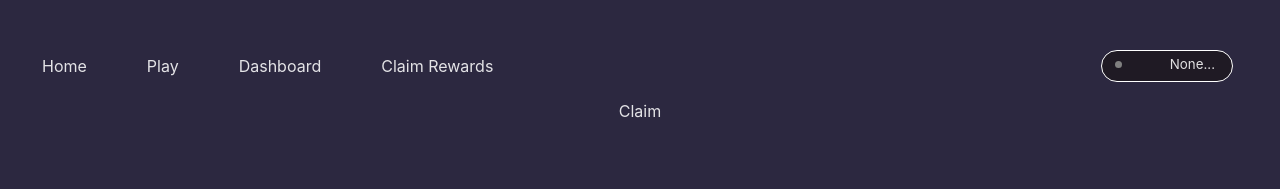
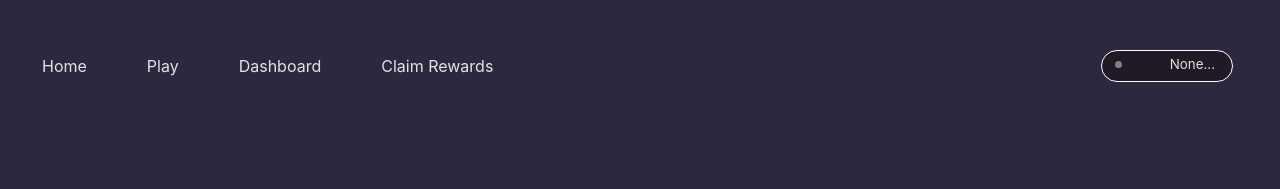
Before and after one commit to ulas96/rock-paper-scissor, a React (Vite) app in the folder client/: page /claim in a window 1280 px wide. Shown: the top 189 px of the page. Built offline with nearby package versions, Linux system fonts and the light colour scheme.

Commit message:
Update Claim.jsx

```diff
--- a/client/src/components/Claim/Claim.jsx
+++ b/client/src/components/Claim/Claim.jsx
@@ -3,7 +3,9 @@ import "react";
 export default function Claim() {
     return (
         <>
-            Claim
+            <div>
+
+            </div>
         </>
     );
 }
```
